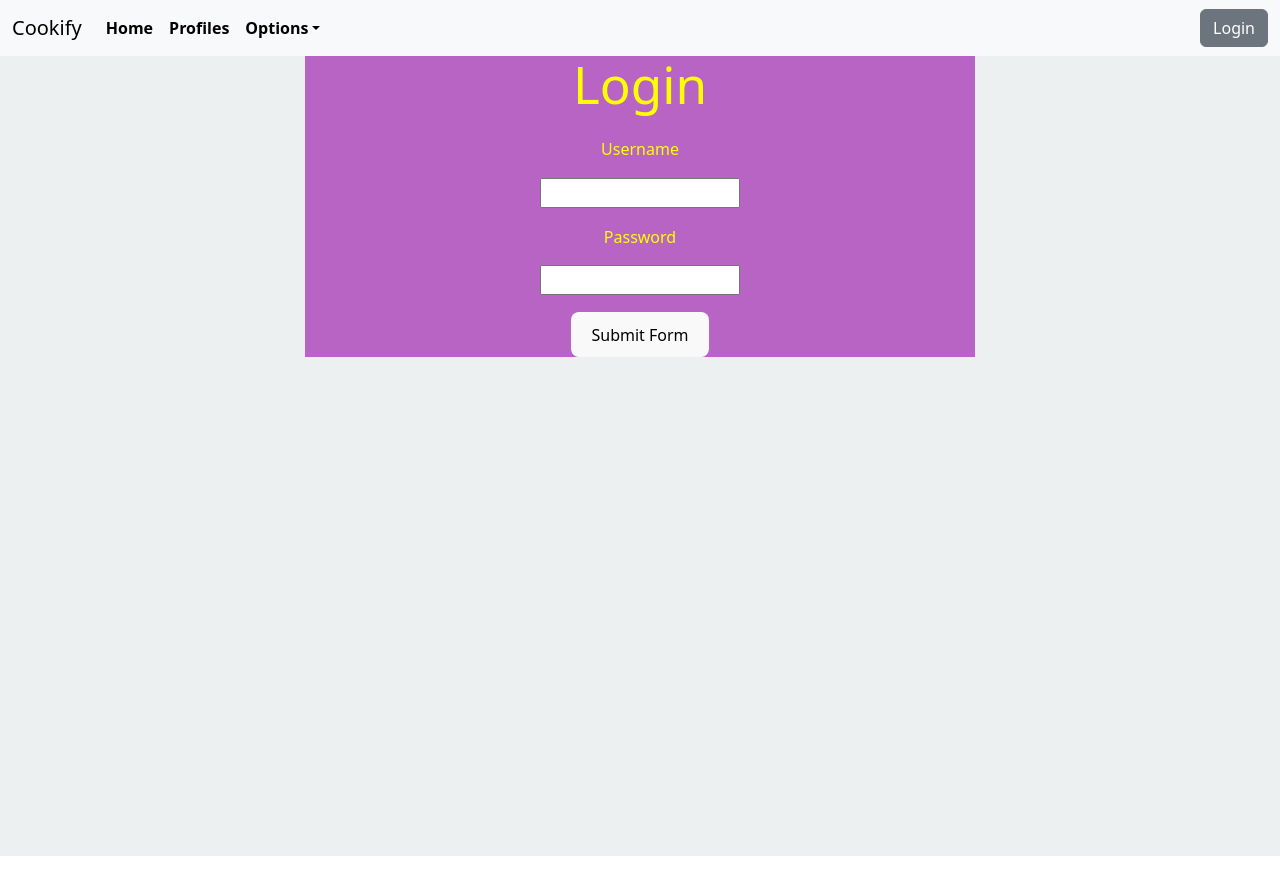
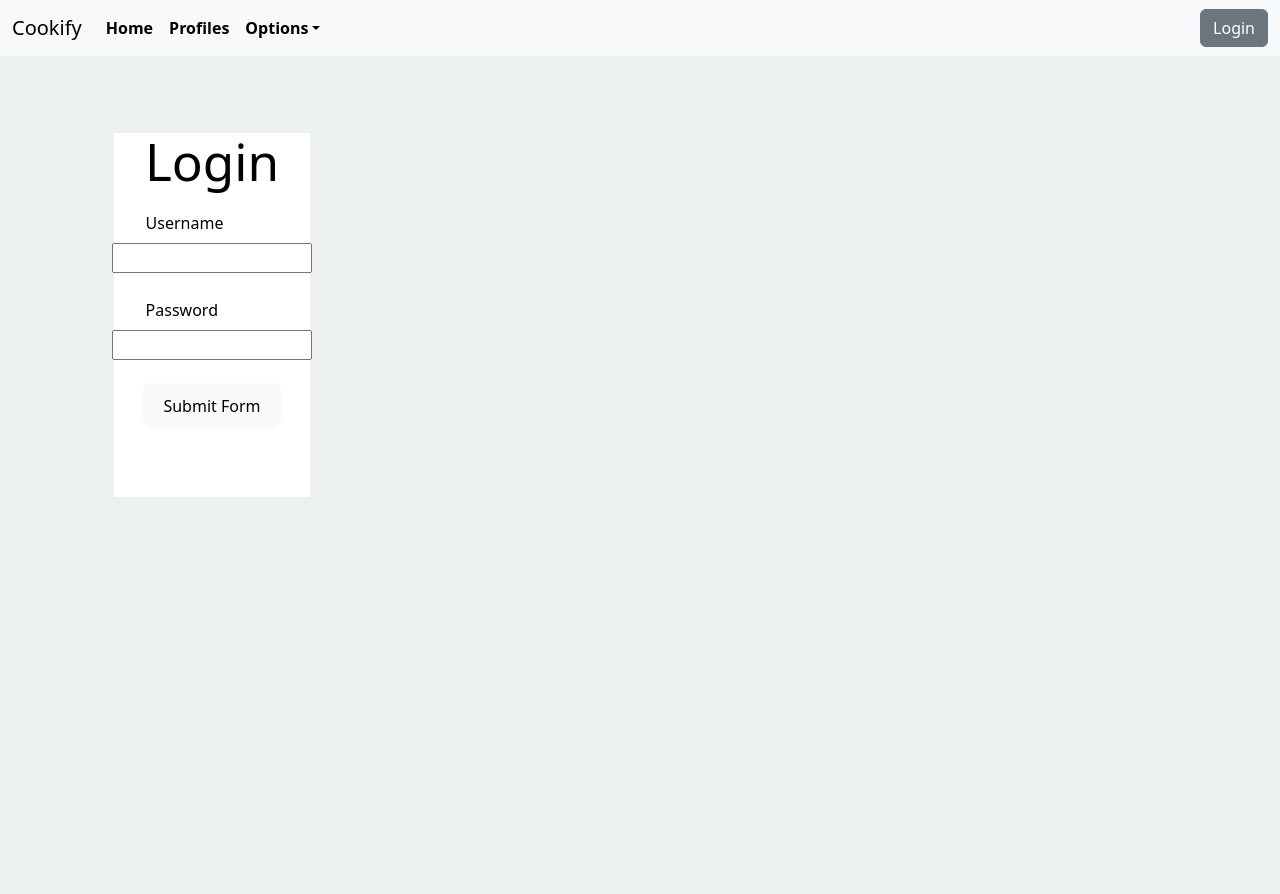
Before and after one commit to lattecoding/Cook-Me-Dinner, a React (Vite) app in the folder client/: page /login in a window 1280 px wide. Shown: the top 894 px of the page. Before the commit the page ends 856 px from the top, so only its background shows below. Built offline with nearby package versions, Linux system fonts and the light colour scheme.

Commit message:
added styling to login page

```diff
--- a/client/src/index.css
+++ b/client/src/index.css
@@ -181,9 +181,12 @@ tbody tr:nth-child(odd) {
 }
 
 .container {
-    /* margin: auto; */
-    width: 100%;
-    /* height: 90%; */
+    margin-right:50%;
+    margin-left:8%;
+    margin-top:6%;
+    width: 40%;
+    height:80%;
+
 }
 
 #create-ticket-link {
@@ -192,32 +195,41 @@ tbody tr:nth-child(odd) {
 }
 
 .form {
-    width: 60%;
-    height: 80%;
-    background-color: #b864c4;
-    margin: auto;
+    width: 40%;
+    height: 90%;
+    background-color: #ffffff;
+
+    margin:0%;
     display: flex;
     flex-direction: column;
-    justify-content: center;
-    align-items: center;
+    justify-content:flex-start;
+    align-items:center;
 }
 
 .form > h1,
 .form > label {
-    color: yellow;
+    color: Black;
+
 }
 
 .form > input {
     width: 200px;
+    margin-bottom:6%;
+    margin-top: 1%;
 }
 
 .form > label {
-    margin-top: 2.5%;
-    margin-bottom: 2.5%;
+    margin-top: 7%;
+    margin-bottom: 3%;
+    margin-left:16%;
+    align-self:flex-start;
+
+
 }
 
 .form button {
-    margin-top: 2.5%;
+    margin-top: 6%;
+    margin-bottom:35%
 }
 
 .form textarea {
--- a/client/src/pages/Login.tsx
+++ b/client/src/pages/Login.tsx
@@ -1,6 +1,8 @@
 import { useState, FormEvent, ChangeEvent } from "react";
 import Auth from "../utils/auth";
 import { login } from "../api/authAPI";
+//import 'bootstrap/dist/css/bootstrap.min.css';
+
 
 const Login = () => {
   const [loginData, setLoginData] = useState({
```
